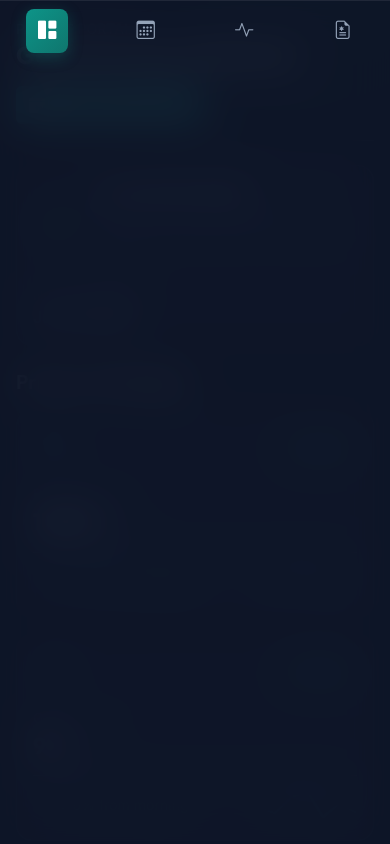
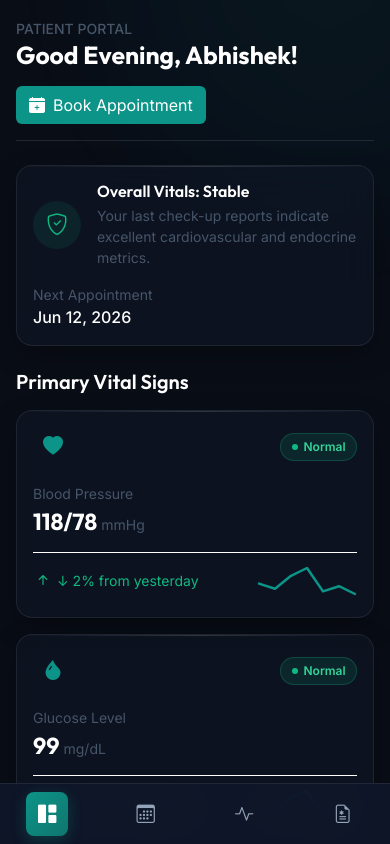
Before and after one commit to abhishekmishra1511/aarogya-health-dashboard, a React (Vite) app: page / in a window 390 px wide. Shown: the top 844 px of the page. Built offline with nearby package versions, Linux system fonts and the light colour scheme.

Commit message:
fix: set mobile sidebar top offset to auto to prevent full screen stretching

```diff
--- a/src/styles/custom.scss
+++ b/src/styles/custom.scss
@@ -277,6 +277,7 @@ $input-placeholder-color: #64748b;
   .sidebar-wrapper {
     height: auto !important;
     position: fixed !important;
+    top: auto !important;
     bottom: 0 !important;
     left: 0 !important;
     right: 0 !important;
@@ -286,6 +287,7 @@ $input-placeholder-color: #64748b;
     flex-direction: row !important;
     justify-content: space-around !important;
     padding: 0.5rem 0 !important;
+
 
     .nav-link {
       margin: 0 !important;
```
